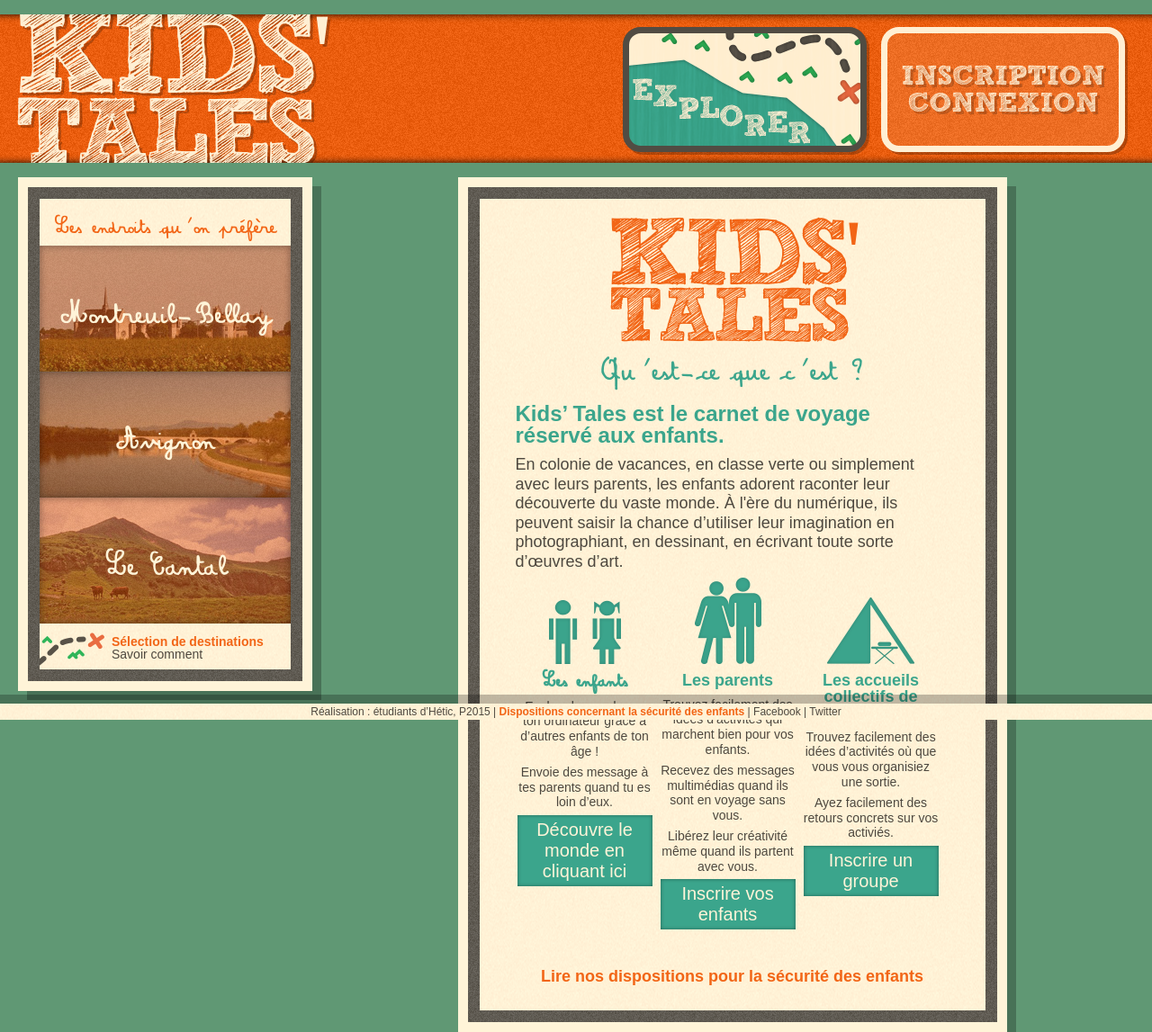
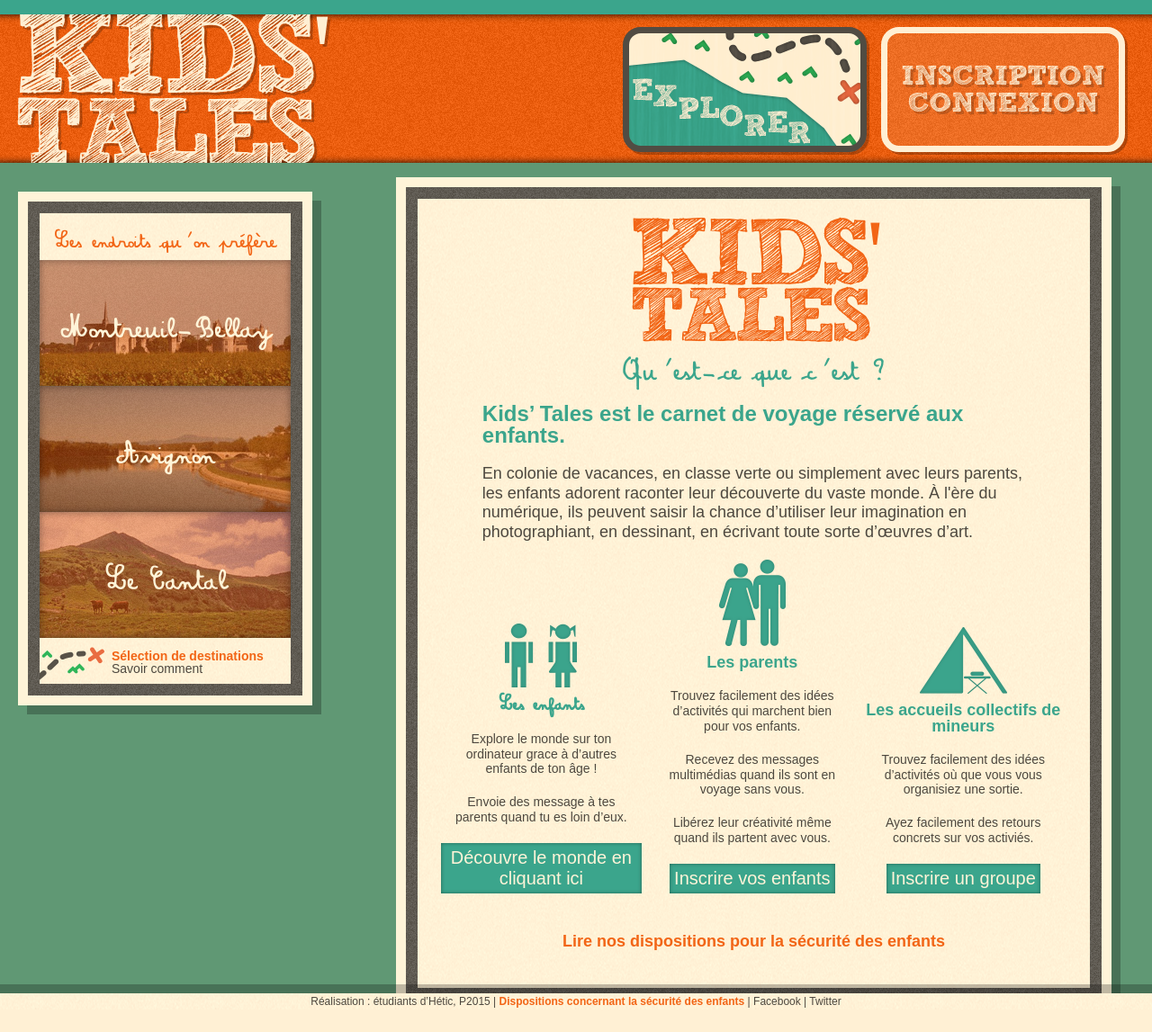
Before and after one commit to jbminvielle/kidstales, a PHP site: page /app/Views/index.php in a window 1280 px wide. Shown: the whole page at 90% size. After the commit the page ends 1120 px from the top, so only its background shows below. Run offline with PHP 8.4, Linux system fonts and the light colour scheme; the template is opened without the code that fills it, so the values that code supplies are empty; some libraries are stand-ins or nearby versions.

Commit message:
mise à jour du layout

```diff
--- a/app/Views/partials/footer.php
+++ b/app/Views/partials/footer.php
@@ -1,9 +1,10 @@
-	</div> <!-- ajax content -->
+			</div> <!-- ajax content -->
 			<footer>
 				<p>Réalisation : étudiants d’Hétic, P2015 | <strong>Dispositions concernant la sécurité des enfants</strong> | <a href="http://facebook.com/kidstales">Facebook</a> | <a href="http://twitter.com/kidstales">Twitter</a></p>
 			</footer>
 
-		</div>
+		</div> <!-- app div -->
+		<div id="map_canvas" <?php if(!$map) echo 'class="hidden"'; ?>></div>
 
 		<div id="popup_overlay"><section id="popup"><div></div></section></div>
 	</body>
--- a/app/Views/partials/header.php
+++ b/app/Views/partials/header.php
@@ -33,8 +33,6 @@
 
 
 	<body>
-		<div id="map_canvas" <?php if(!$map) echo 'class="hidden"'; ?>></div>
-
 		<div id="app">
 			<header<?php if($smallHeader) echo ' class="small" '; ?>>
 				<!-- menu du haut -->
--- a/public/css/kidstales.css
+++ b/public/css/kidstales.css
@@ -31,17 +31,17 @@ body {
 }
 
 
-body>div#map_canvas {
-	width:100%;
+#map_canvas {
+	width: 100%;
 
-	position: fixed;
-	top: 0;
-	left: 0;
+	position: fixed!important;
+	top: 0px;
+	left: 0px;
 	z-index: 0;
 }
 
 body>div#app {
-	position: absolute;
+	position: relative;
 	width:100%;
 	top: 0;
 	left: 0;
@@ -286,14 +288,15 @@ div#main {
 	position: relative;
 }
 
-section#explanations, #popup {
-	width: 562px;
-	margin: auto;
+section#explanations {
+	width: 80%;
+	margin-left: 10%
 }
 
 section#explanations>div, #popup>div {
-	padding: 40px;
+	padding: 3%;
 	padding-bottom: 20px;
+	padding-top: 40px;
 	position: relative;
 }
 
@@ -339,16 +342,18 @@ section#explanations h2 {
 
 	margin-bottom: 15px;
 }
-section#explanations h3 { font-size: 24px }
-section#explanations h4 { font-size: 18px }
-section#explanations article>p { font-size: 14px }
+section#explanations h3 { font-size: 24px; }
+section#explanations h4 { font-size: 18px; }
+section#explanations article>p { font-size: 14px; }
+
+section#explanations h3, section#explanations p {margin: 20px 7%;}
 
 section#explanations article {
 	display: inline-block;
-	width: 150px;
-	vertical-align: top;
+	max-width: 31.7%;
+	vertical-align: bottom;
 	text-align: center;
-	padding: 2px;
+	padding: 0.5%;
 
 	padding-top: 85px;
 }
@@ -367,7 +372,7 @@ section#explanations strong {
 }
 
 body>div>footer {
-	position: fixed;
+	position: absolute;
 	bottom: 0px;
 	text-align: center;
 	width: 100%;
```
Also changed, not shown: other parts of public/css/kidstales.css (+20 -7 lines).
